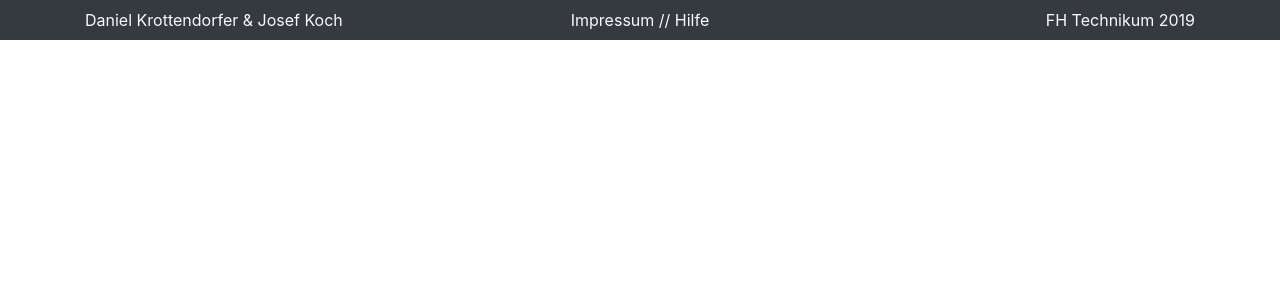
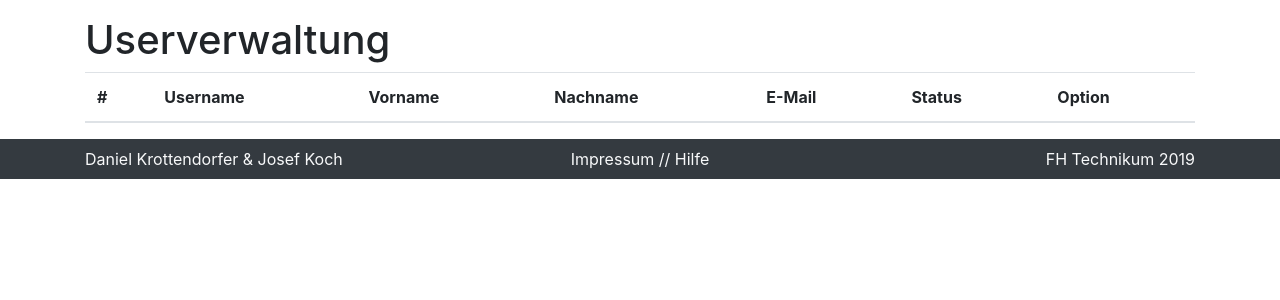
Before and after one commit to PepiJK/BildVerwaltung, a PHP site: page /index.php?url=userverwaltung in a window 1280 px wide. Shown: the part 56-356 px from the top of the page. Run offline with PHP 8.4, Linux system fonts and the light colour scheme; tables that the repository leaves empty hold one stand-in row (values such as "Sample post"); lists and menus that the app fills with data are empty; some libraries are stand-ins or nearby versions.

Commit message:
userverwaltung done, small fixes

```diff
--- a/inc/header.php
+++ b/inc/header.php
@@ -77,7 +77,7 @@
 					// omit the last item because of login (Array-Element is either 0 or 1)
 					if ($item === array_key_last($navigation)) { break; } ?>
 
-				<li class="nav-item <?php if ($_GET['url'] == $item) echo 'active' ?>">
+				<li class="nav-item <?php if ($_GET['url'] == $item) echo 'active border-bottom border-white' ?>">
 					<a class="nav-link" href="index.php?url=<?php echo $item ?>"><?php echo $element ?></a>
 				</li>
 
@@ -90,7 +90,7 @@
 				if (isset($errorMsg)) echo $errorMsg ?>
 
 			<span data-toggle="dropdown" aria-haspopup="true" aria-expanded="false">
-				<i class="fas fa-sign-in-alt"></i>
+				<i class="fas fa-sign-in-alt text-white"></i>
 			</span>
 
 			<form class="dropdown-menu dropdown-menu-right p-4" action="./index.php?url=<?php echo $_GET['url'] ?>" method="post">
@@ -124,7 +124,7 @@
 			</ul>
 
 			<a href="./index.php?logout=true&url=<?php echo $_GET['url'] ?>">
-				<i class='fas fa-sign-out-alt'></i>
+				<i class='fas fa-sign-out-alt text-white'></i>
 			</a>
 
 			<?php } ?>
--- a/inc/profilverwaltung.php
+++ b/inc/profilverwaltung.php
@@ -13,7 +13,7 @@ if(isset($_POST['changeVor']) && isset($_POST['changeNach']) && isset($_POST['ch
 // change password if old password matches
 if(isset($_POST['changePwdOld']) && isset($_POST['changePwdNew'])) {
 	if (password_verify($_POST['changePwdOld'], $user->password)) {
-		$changePwd = $db->changeUserPassword($user, $_POST['changePwdNew']);
+		$changePwd = $db->changeUserPassword($user, $_POST['changePwdNew'], true);
 		if ($changePwd) {
 			$changePwdSuccess = '<div class="alert alert-success" role="alert">Passwort wurde erfolgreich geändert!</div>';
 		} else {
--- /dev/null
+++ b/inc/userverwaltung.php
@@ -0,0 +1,82 @@
+<?php
+
+if ($_GET['url'] == 'userverwaltung') {
+
+	if(isset($_POST['action']) && !empty($_POST['action'])) {
+		$action = $_POST['action'];
+		switch($action) {
+			case 'deleteUser':
+				$db->deleteUser($_POST['name']);
+				break;
+
+			case 'emailPasswordReset':
+				// create 16 character random password containing number 0-9 and letters a-f
+				$bytes = openssl_random_pseudo_bytes(8);
+				$pseudoPwd = bin2hex($bytes);
+				$newPwd = password_hash($pseudoPwd, PASSWORD_DEFAULT);
+
+				$db->changeUserPassword($_POST['name'], $newPwd, false);
+
+				// send generated password via email
+				$to = $_POST['email'];
+				$subject = "Neues Passwort";
+				$messages = "Neues Passwort: " . $pseudoPwd;
+				mail($to, $subject, $messages);
+				break;
+
+			case 'statusChange':
+				if($_POST['status']){
+					$status = 0;
+				} else {
+					$status = 1;
+				}
+				$db->changeStatus($status, $_POST['name']);
+				break;
+		}
+	}
+
+	$users = $db->getAllUsers();
+	$i = 1;
+	?>
+
+<main>
+	<div class="container mt-3">
+		<h1>Userverwaltung</h1>
+		<table class="table">
+			<thead>
+				<tr>
+					<th scope="col">#</th>
+					<th scope="col">Username</th>
+					<th scope="col">Vorname</th>
+					<th scope="col">Nachname</th>
+					<th scope="col">E-Mail</th>
+					<th scope="col">Status</th>
+					<th scope="col">Option</th>
+				</tr>
+			</thead>
+			<tbody>
+				<?php foreach ($users as $nutzer) { ?>
+				<tr>
+					<th scope="row"><?php echo $i ?></th>
+					<td><?php echo $nutzer->username ?></td>
+					<td><?php echo $nutzer->vorname ?></td>
+					<td><?php echo $nutzer->nachname ?></td>
+					<td><?php echo $nutzer->email ?></td>
+					<td id="status"><?php if($nutzer->status){ ?>
+						<i class="fas fa-thumbs-up text-success" onclick="changeStatus(<?php echo $nutzer->status ?>, '<?php echo $nutzer->username ?>', this)"></i>
+						<?php }else { ?>
+						<i class="fas fa-thumbs-down text-danger" onclick="changeStatus(<?php echo $nutzer->status ?>, '<?php echo $nutzer->username ?>', this)"></i>
+						<?php } ?>
+					</td>
+					<td>
+						<i class="fas fa-envelope text-warning mr-2" onclick="emailPasswordReset('<?php echo $nutzer->email ?>', '<?php echo $nutzer->username ?>')"></i>
+						<i class="fas fa-trash-alt text-danger" onclick="deleteUser('<?php echo $nutzer->username ?>', this)"></i>
+					</td>
+				</tr>
+				<?php $i++; } ?>
+			</tbody>
+		</table>
+	</div>
+</main>
+
+<?php }
--- a/index.php
+++ b/index.php
@@ -8,7 +8,7 @@
 	$db = new DB();
 
 	// if user is logged in create user object
-	if(isset($_SESSION['username'])) {
+	if(isset($_SESSION['loggedin'])) {
 		$user = new USER($_SESSION['username'], $_SESSION['vorname'], $_SESSION['nachname'], $_SESSION['email'], $_SESSION['password'], $_SESSION['admin']);
 	}
 
@@ -34,14 +34,15 @@
 	</head>
 
 	<body>
-		<!-- php include for each section -->
 		<?php
+			// include for each page section
 			include './inc/header.php';
-			include "./inc/home.php";
-			include "./inc/hilfe.php";
-			include "./inc/impressum.php";
+			include './inc/home.php';
+			include './inc/hilfe.php';
+			include './inc/impressum.php';
 			include './inc/registrieren.php';
 			include './inc/profilverwaltung.php';
+			include './inc/userverwaltung.php';
 		?>
 
 		<!-- Footer -->
@@ -66,7 +67,8 @@
 		<script src="https://code.jquery.com/jquery-3.3.1.min.js"></script>
 		<script src="https://cdnjs.cloudflare.com/ajax/libs/popper.js/1.14.7/umd/popper.min.js"></script>
 		<script src="https://stackpath.bootstrapcdn.com/bootstrap/4.3.1/js/bootstrap.min.js"></script>
-		<script src="./res/js/regValidation.js"></script>
+		<script src="./res/js/registrieren.js"></script>
+		<script src="./res/js/userverwaltung.js"></script>
 	</body>
 
 </html>
--- a/model/USER.class.php
+++ b/model/USER.class.php
@@ -18,6 +18,7 @@ class USER {
 		$this->is_admin = $is_admin;
 	}
 
+	// set session variables, create cookie and redirect
 	public function loginUser($loginCheck) {
 		$_SESSION['loggedin'] = true;
 		$_SESSION['username'] =  $this->username;
@@ -50,11 +51,12 @@ class USER {
 		}
 	}
 
+	// delete cookie and session and redirect
 	public function logoutUser() {
-		// delete cookie and session when logging out
 		setcookie($this->username, true, time() - 3600);
 		session_unset();
 		session_destroy();
+
 		if($_GET['url'] == 'userverwaltung' || $_GET['url'] == 'bildverwaltung' || $_GET['url'] == 'profilverwaltung') {
 			header('Location:index.php?url=home');
 		} else {
@@ -62,6 +64,7 @@ class USER {
 		}
 	}
 
+	// update user vorname, nachname, email
 	public function updateUserData($dbVor, $dbNach, $dbEmail) {
 		$this->vorname = $dbVor;
 		$this->nachname = $dbNach;
@@ -72,6 +75,7 @@ class USER {
 		$_SESSION['email'] = $dbEmail;
 	}
 
+	// safe hashed password
 	public function updateUserPassword($dbPwd) {
 		$this->password = $dbPwd;
 
--- a/res/css/style.css
+++ b/res/css/style.css
@@ -1,17 +1,6 @@
-.fa-sign-in-alt {
+.fas {
   font-size: 2em;
-  color: white;
   cursor: pointer;
-}
-
-.fa-sign-out-alt {
-  font-size: 2em;
-  color: white;
-  cursor: pointer;
-}
-
-.active {
-	border-bottom: solid white;
 }
 
 .teampics {
--- /dev/null
+++ b/res/js/userverwaltung.js
@@ -0,0 +1,60 @@
+function deleteUser(username, e) {
+	$.ajax({
+		url: 'index.php?url=userverwaltung',
+		data:
+		{
+			action: 'deleteUser',
+			name: username
+		},
+		type: 'post',
+		success: function () {
+			// remove the row
+			$(e).closest('tr').remove();
+		}
+	});
+}
+
+function emailPasswordReset(useremail, username) {
+	$.ajax({
+		url: 'index.php?url=userverwaltung',
+		data:
+		{
+			action: 'emailPasswordReset',
+			email: useremail,
+			name: username
+		},
+		type: 'post',
+		success: function () {
+			// display alert when its not allready displayed
+			if ($('#emailAlert').length == 0) {
+				$('h1').after('<div id="emailAlert" class="alert alert-success" role="alert">Passwort wurde erfolgreich resetet und per E-Mail gesendet!</div>')
+			}
+		}
+	});
+}
+
+function changeStatus(userstatus, username, e) {
+	console.log(userstatus);
+	$.ajax({
+		url: 'index.php?url=userverwaltung',
+		data:
+		{
+			action: 'statusChange',
+			status: userstatus,
+			name: username
+		},
+		type: 'post',
+		success: function () {
+			// change status
+			if ($(e).hasClass('text-success')) {
+				$(e).removeClass();
+				$(e).addClass('fas fa-thumbs-down text-danger');
+				$(e).attr('onclick', 'changeStatus(0, ' + '\'' + username + '\'' + ', this' + ')');
+			} else {
+				$(e).removeClass();
+				$(e).addClass('fas fa-thumbs-up text-success');
+				$(e).attr('onclick', 'changeStatus(1, ' + '\'' + username + '\'' + ', this' + ')');
+			}
+		}
+	});
+}
--- a/sql/bildverwaltung.sql
+++ b/sql/bildverwaltung.sql
@@ -26,7 +26,8 @@ CREATE TABLE `users` (
   `nachname` varchar(50) NOT NULL,
   `email` varchar(50) NOT NULL,
   `password` varchar(100) NOT NULL,
-  `is_admin` boolean
+  `is_admin` boolean,
+  `status` boolean
 ) ENGINE=InnoDB DEFAULT CHARSET=utf8;
 
 -- --------------------------------------------------------
--- a/utility/DB.class.php
+++ b/utility/DB.class.php
@@ -20,7 +20,7 @@ class DB {
 			$dbEmail = "adminEmail";
 			$dbPwd = password_hash("12345", PASSWORD_DEFAULT);
 
-			$sql = "INSERT INTO `users` (`username`, `vorname`, `nachname`, `email`, `password`, `is_admin`) VALUES (?, ?, ?, ?, ?, 1)";
+			$sql = "INSERT INTO `users` (`username`, `vorname`, `nachname`, `email`, `password`, `is_admin`, `status`) VALUES (?, ?, ?, ?, ?, 1, 1)";
 			$statement = $this->connection->prepare($sql);
 			$statement->bind_param("sssss", $dbUser, $dbVor, $dbNach, $dbEmail, $dbPwd);
 			$statement->execute();
@@ -36,7 +36,7 @@ class DB {
 			$dbEmail = $this->connection->real_escape_string($email);
 			$dbPwd = password_hash($this->connection->real_escape_string($pwd), PASSWORD_DEFAULT);
 
-			$sql = "INSERT INTO `users` (`username`, `vorname`, `nachname`, `email`, `password`, `is_admin`) VALUES (?, ?, ?, ?, ?, 0)";
+			$sql = "INSERT INTO `users` (`username`, `vorname`, `nachname`, `email`, `password`, `is_admin`, `status`) VALUES (?, ?, ?, ?, ?, 0, 1)";
 			$statement = $this->connection->prepare($sql);
 			$statement->bind_param("sssss", $dbUser, $dbVor, $dbNach, $dbEmail, $dbPwd);
 
@@ -55,7 +55,7 @@ class DB {
 			$dbUser = $this->connection->real_escape_string($user);
 			$dbPwd = $this->connection->real_escape_string($pwd);
 
-			$sql = "SELECT * FROM users WHERE username = '$dbUser'";
+			$sql = "SELECT * FROM users WHERE username = '$dbUser' AND status = '1'";
 			$result = $this->connection->query($sql);
 
 			// check query results
@@ -71,12 +71,25 @@ class DB {
 		}
 	}
 
+	// get every user in database except admin
+	public function getAllUsers() {
+		if($this->connection) {
+			$sql = "SELECT * FROM users WHERE is_admin = '0'";
+			$result = $this->connection->query($sql);
+			$data = array();
+
+			while ($row = $result->fetch_object()) {
+				array_push($data, $row);
+			}
+			return $data;
+		}
+	}
+
 	// get specific user data wich matches exisiting cookie
 	public function getUserCookie() {
 		if($this->connection) {
-			$sql = "SELECT * FROM users";
+			$sql = "SELECT * FROM users WHERE status = '1'";
 			$result = $this->connection->query($sql);
-			$data = array();
 
 			while ($row = $result->fetch_object()) {
 				if (isset($_COOKIE[$row->username])) {
@@ -87,8 +100,9 @@ class DB {
 		}
 	}
 
-	// change User Data from form input
+	// change User Data from form input (profilverwaltung)
 	public function changeUserData($user, $vor, $nach, $email) {
+		if($this->connection) {
 			$dbUser = $user->username;
 			$dbVor = $this->connection->real_escape_string($vor);
 			$dbNach = $this->connection->real_escape_string($nach);
@@ -102,19 +116,53 @@ class DB {
 			}
 			return false;
 		}
+	}
 
-	// change User Password from form input
-	public function changeUserPassword($user, $newPwd) {
+	// change User Password
+	public function changeUserPassword($user, $newPwd, $updateUser) {
+		if($this->connection) {
 			$dbPwd = password_hash($this->connection->real_escape_string($newPwd), PASSWORD_DEFAULT);
+			if($updateUser) {
 				$dbUser = $user->username;
+			} else {
+				$dbUser = $user;
+			}
 
 			$sql = "UPDATE users SET password='$dbPwd' WHERE username='$dbUser'";
 
 			if ($this->connection->query($sql)) {
+				// change password of the currently loged in user (used in profilverwaltung, not used in userverwaltung)
+				if($updateUser) {
 					$user->updateUserPassword($dbPwd);
+				}
 				return true;
 			}
 			return false;
+		}
+	}
+
+	// delete specific user from database
+	public function deleteUser($dbUser) {
+		if($this->connection) {
+			$sql = "DELETE FROM users WHERE username='$dbUser'";
+
+			if ($this->connection->query($sql)) {
+				return true;
+			}
+			return false;
+		}
+	}
+
+	// change status
+	public function changeStatus($dbStatus, $dbUser) {
+		if($this->connection) {
+			$sql = "UPDATE users SET status='$dbStatus' WHERE username='$dbUser'";
+
+			if ($this->connection->query($sql)) {
+				return true;
+			}
+			return false;
+		}
 	}
 
 	public function __destruct() {
```
Also changed, not shown: res/js/registrieren.js (renamed from res/js/regValidation.js). Lines whose indentation alone changed are shown as unchanged.
